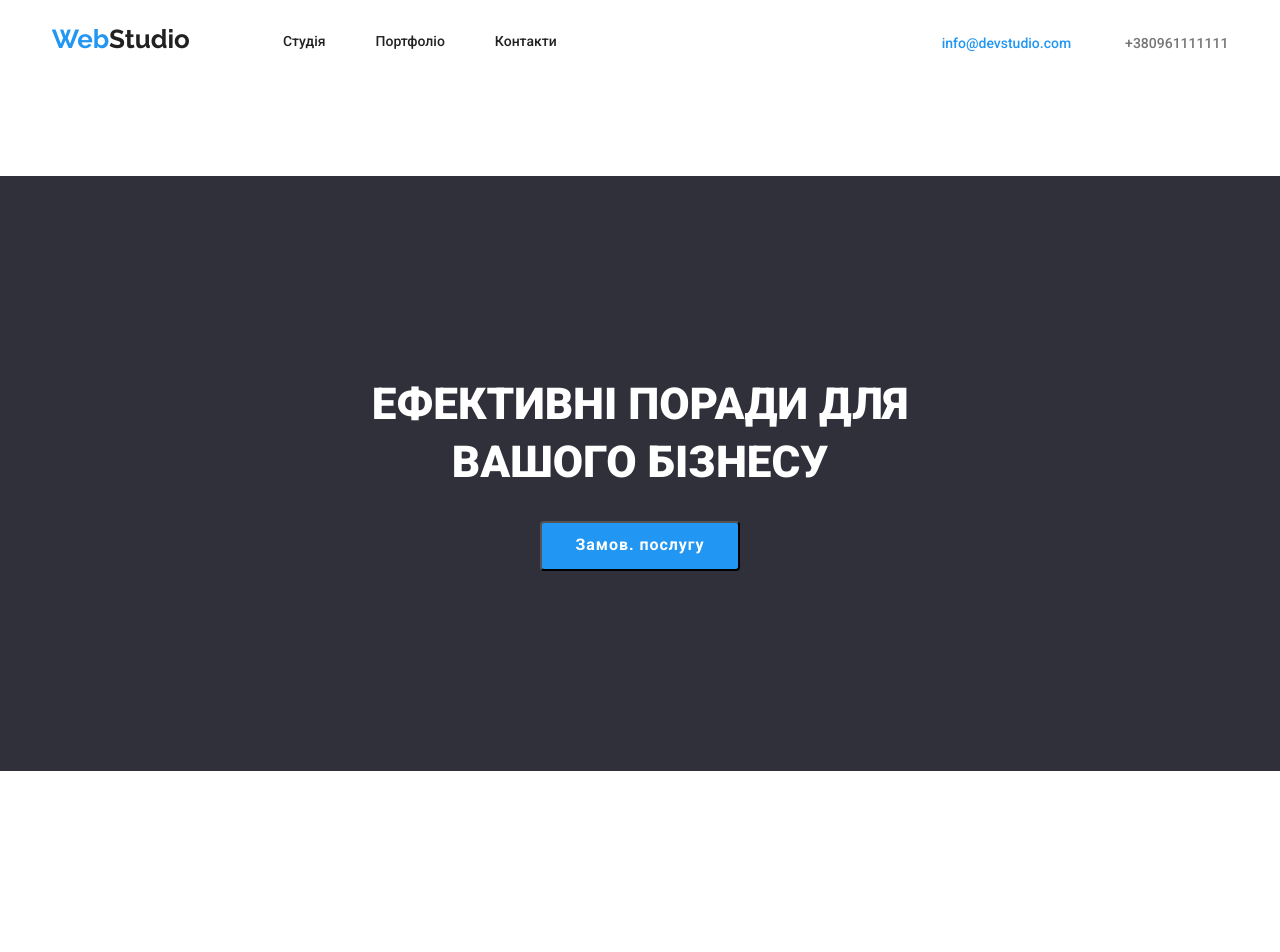
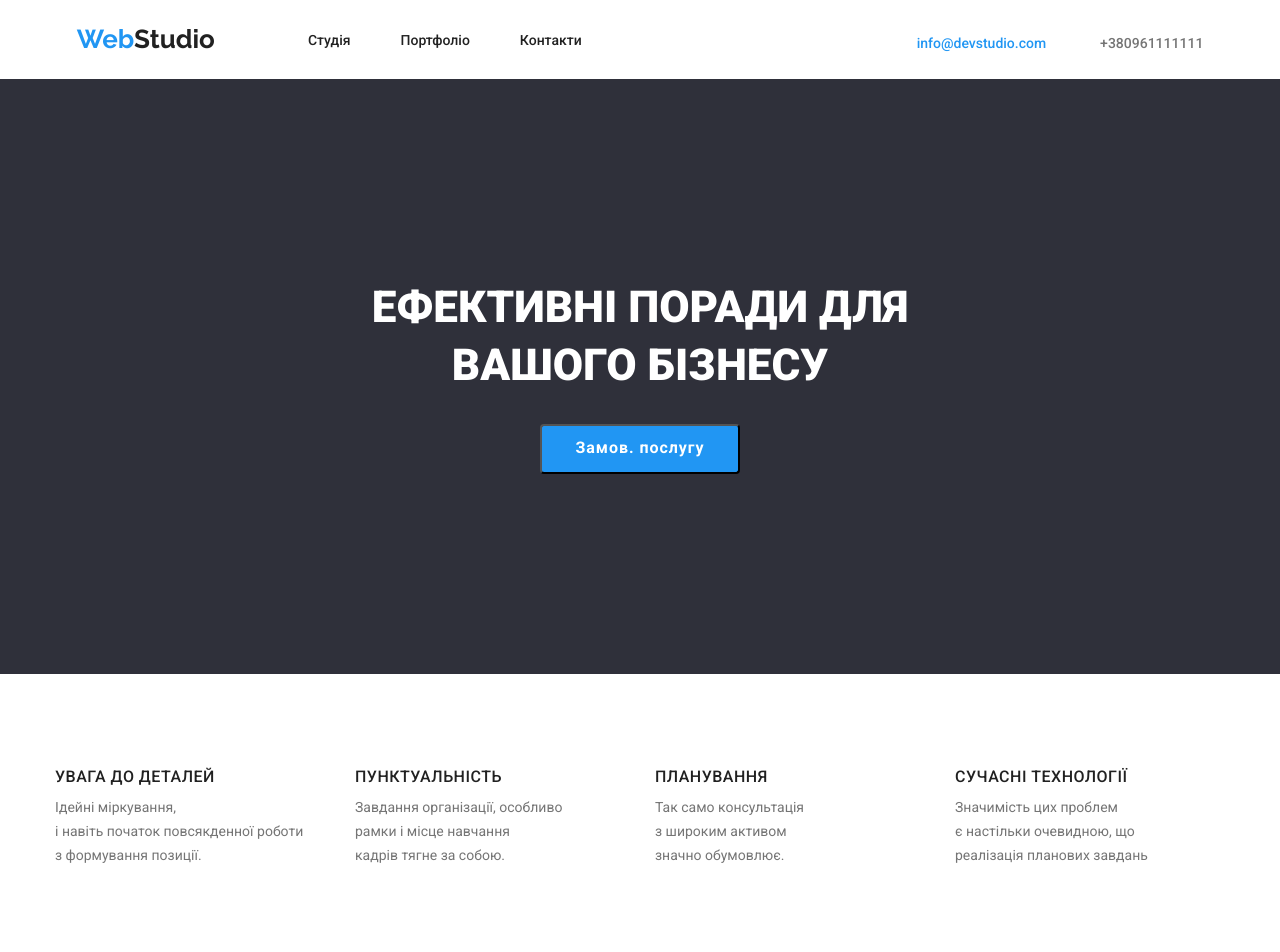
Before and after one commit to AlmessaN/goit-markup-hw-03, a plain HTML site: page index.html in a window 1280 px wide. Shown: the top 952 px of the page. Drawn offline with nearby package versions, Linux system fonts and the light colour scheme; files whose address does not match are found by name.

Commit message:
Homework 3

```diff
--- a/css/styles.css
+++ b/css/styles.css
@@ -41,12 +41,42 @@ body {
   }
   .stud {
     width: 49px;
+    padding-top: 32px;
+    padding-bottom: 32px;
+    text-decoration: none;
+    font-family: 'Roboto', sans-serif;
+    font-weight: 500;
+    color: #212121;
+    font-size: 14px;
+    line-height: 1.17;
+    word-spacing: 50px;
+    margin-right: 50px;
   }
   .port {
     width: 77px;
+    padding-top: 32px;
+    padding-bottom: 32px;
+    text-decoration: none;
+    font-family: 'Roboto', sans-serif;
+    font-weight: 500;
+    color: #212121;
+    font-size: 14px;
+    line-height: 1.17;
+    word-spacing: 50px;
+    margin-right: 50px;
   }
   .cont {
     width: 68px;
+    padding-top: 32px;
+    padding-bottom: 32px;
+    text-decoration: none;
+    font-family: 'Roboto', sans-serif;
+    font-weight: 500;
+    color: #212121;
+    font-size: 14px;
+    line-height: 1.17;
+    word-spacing: 50px;
+    margin-right: 0;
   }
   .hero nav {
     display: inline-flex;
@@ -71,23 +101,11 @@ body {
   line-height: 1.17;
   text-decoration: none;
 }
-.navigation li a {
-  font-family: 'Roboto', sans-serif;
-  font-weight: 500;
-  color: #212121;
-  font-size: 14px;
-  line-height: 1.17;
-  text-decoration: none;
-  word-spacing: 50px;
-  margin-right: 50px;
-  }
 .navigation {
   display: inline-flex;
+  flex-wrap: wrap;
+  align-content: center;
   margin-left: 93px;
-  margin-right: 50px;
-  padding-top: 32px;
-  padding-bottom: 32px;
-  margin-right: 50px;
 }
 .navigation .cont {
   margin-right: 0;
@@ -117,16 +135,14 @@ body {
 /* Main */
 .container {
   text-align: center;
-  margin: auto;
+  margin: 0 auto;
   background: #2F303A;
-  padding-left: 15px;
-  padding-right: 15px;
-  padding-top: 200px;
   padding-bottom: 200px;
 }
 .title {
     font-family: 'Roboto', sans-serif;
     font-weight: 900;
+    padding-top: 200px;
     color: #FFFFFF;
     font-size: 44px;
     line-height: 1.3;
@@ -139,6 +155,7 @@ body {
     font-weight: 700;
     width: 200px;
     height: 50px;
+    margin-bottom: 200px;
     background: #2196F3;
     color: #ffffff;
     font-size: 16px;
@@ -220,12 +237,13 @@ body {
   .container_second {
     display: flex;
     flex-wrap: wrap;
+    flex-direction: column;
     width: 1200px;
     margin: 0 auto;
     padding-left: 15px;
     padding-right: 15px;
   }
-  .container_second ul {
+  .photo {
     margin-top: 50px;
   }
   .container_second li {
@@ -242,8 +260,16 @@ body {
     font-style: normal;
     font-weight: 500;
     font-size: 16px;
-    line-height: 1,14;
+    line-height: 1.14;
     letter-spacing: 0.03em;
+  }
+  .title-first {
+    font-family: 'Roboto';
+    font-style: normal;
+    color: #212121;
+    font-weight: 700;
+    font-size: 14px;
+    line-height: 0.8;
   }
   .text {
     width: 270px;
@@ -282,17 +308,25 @@ body {
   .images:last-child {
     margin-right: 0;
   }
-  .section {
+section {
     display:block;
     align-content: center;
     margin: 0 auto;
     padding: 94px 0;
   }
-  .section:nth-child(4) {
+section:nth-child(4) {
     background-color: #F5F4FA;
     padding-top: 94px;
   }
-  .section > .container_second {
+section:nth-child(1) {
+  padding-top: 0;
+  padding-bottom: 0;
+}
+section:nth-child(3) {
+  padding-top: 0;
+  padding-bottom: 94px;
+}
+section > .container_second {
     text-align: left;
   }
   .section_t {
@@ -310,6 +344,9 @@ body {
     line-height: 1.16;
     margin: auto;
     text-align: center;
+  }
+  .name {
+    margin-top: 50px;
   }
   .name li {
     background: #FFFFFF;
@@ -396,24 +433,18 @@ body {
 
   .footer {
     background: #2F303A;
-    margin: auto;
-    padding: 60px 15px;
-  }
-  .container_fot {
-    width: 1200px;
-    display: flex;
-    flex-wrap: wrap;
-    margin: auto;
-    flex-direction: column;
+    margin: 0 auto;
+    padding: 60px 0;
   }
   .studioo {
+    width: 145px;
+    height: 31px;
     font-family: 'Raleway', sans-serif;
     font-weight: 700;
     color: #FFFFFF;
     font-size: 26px;
     line-height: 1.15;
     text-decoration: none;
-    margin-top: 60px;
   }
   .adres {
     font-family: 'Roboto', sans-serif;
@@ -426,6 +457,7 @@ body {
     font-style: normal;
     margin-top: 20px;
     margin-bottom: 9px;
+    flex-direction: column;
   }
   .maill {
     font-family: 'Roboto', sans-serif;
@@ -447,5 +479,5 @@ body {
     line-height: 1.7;
     text-decoration: none;
     font-style: normal;
-    margin-bottom: 60px;
+    margin-top: 9px;
   }
--- a/index.html
+++ b/index.html
@@ -38,7 +38,7 @@
     </section>
     </header>
     <main>
-        <section class="section">
+        <section>
             <div class="container">
                 <h1 class="title">ЕФЕКТИВНІ ПОРАДИ ДЛЯ<br>ВАШОГО БІЗНЕСУ</h1>
                 <button class="button" type="button">Замов. послугу</button>
@@ -48,28 +48,28 @@
                 <div class="container_second">
                 <ul>
                     <li>
-                        <h3>УВАГА ДО ДЕТАЛЕЙ</h3>
+                        <h3 class="title-first">УВАГА ДО ДЕТАЛЕЙ</h3>
                         <p class="text">Ідейні міркування, <br>і навіть початок повсякденної роботи<br> з формування позиції.</p>
                     </li>
-                    <li>
+                    <li class="title-first">
                         <h3>ПУНКТУАЛЬНІСТЬ</h3>
                         <p class="text">Завдання організації, особливо <br>рамки і місце навчання<br> кадрів тягне за собою.</p>
                     </li>
-                    <li>
+                    <li class="title-first">
                         <h3>ПЛАНУВАННЯ</h3>
                         <p class="text">Так само консультація <br>з широким активом<br> значно обумовлює.</p>
                     </li>
                     <li>
-                        <h3>СУЧАСНІ ТЕХНОЛОГІЇ</h3>
+                        <h3 class="title-first">СУЧАСНІ ТЕХНОЛОГІЇ</h3>
                         <p class="text">Значимість цих проблем <br>є настільки очевидною, що<br>реалізація планових завдань</p>
                     </li>
                 </ul>
             </div>
             </section>
-        <section class="section">
+        <section>
             <div class="container_second">
             <h2>Чим ми займаємось</h2>
-            <ul>
+            <ul class="photo">
                 <li class="images">
                     <img src="images/programer-desk-office.jpg"
                     alt="програміст за робочим столом"
@@ -88,7 +88,7 @@
                 </ul>
             </section>
         </div>
-        <section class="section">
+        <section>
             <div class="container_second">
             <h2>Наша команда</h2>
             <ul class="name">
@@ -133,11 +133,11 @@
         </section>
     </main>
     <footer class="footer">
-        <div class="container_fot">
+        <div class="container_second">
         <a href="url" class="studioo"><span class="web">Web</span>Studio</a>
             <address>
                <p class="adres">м. Київ, проспект Лесі Українки, 26</p>
-                <a href="mailto:info@devstudio.com" class="maill">info@devstudio.com</a><br>
+                <a href="mailto:info@devstudio.com" class="maill">info@devstudio.com</a> <br>
                 <a href="tel:+380961111111" class="tell">+380961111111</a>
             </address>
         </div>
```
